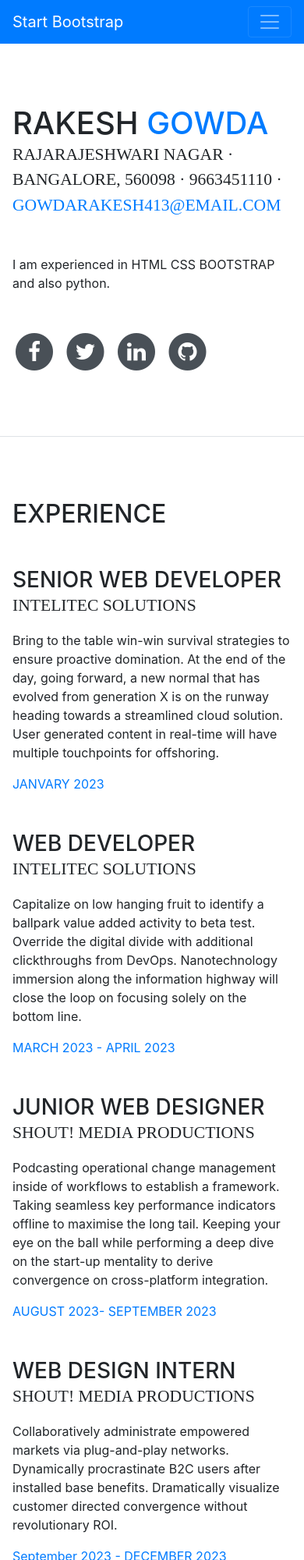
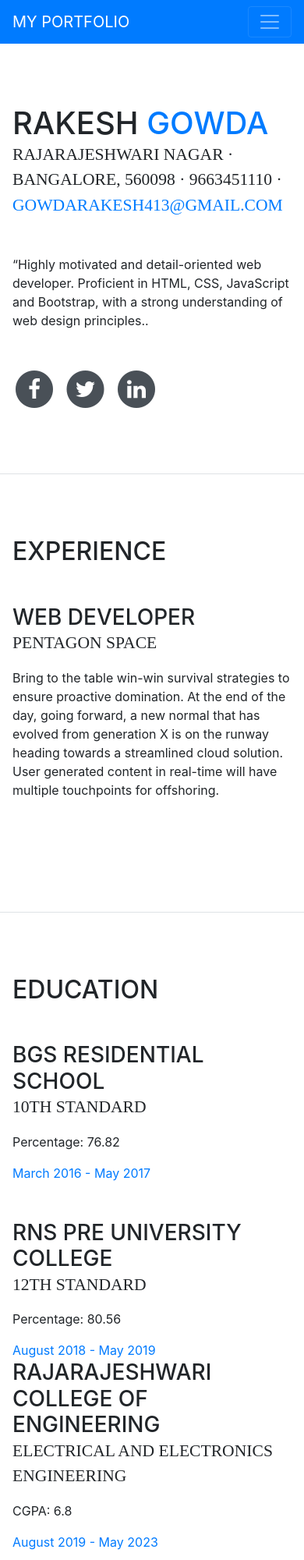
Before and after one commit to heskar41/resume, a website with bundled scripts: page index.html in a window 390 px wide. Shown: the top 2000 px of the page at 78% size. Built offline with nearby package versions, Linux system fonts and the light colour scheme; a web font is replaced by a local one.

Commit message:
workdone

```diff
--- a/index.html
+++ b/index.html
@@ -8,7 +8,7 @@
   <meta name="description" content="">
   <meta name="author" content="">
 
-  <title>Resume - Start Bootstrap Theme</title>
+  <title>Resume - MY PORTFOLIO</title>
 
   <!-- Bootstrap core CSS -->
   <link href="vendor/bootstrap/css/bootstrap.min.css" rel="stylesheet">
@@ -31,7 +31,7 @@
 
   <nav class="navbar navbar-expand-lg navbar-dark bg-primary fixed-top" id="sideNav">
     <a class="navbar-brand js-scroll-trigger" href="#page-top">
-      <span class="d-block d-lg-none">Start Bootstrap</span>
+      <span class="d-block d-lg-none">MY PORTFOLIO</span>
       <span class="d-none d-lg-block">
         <img class="img-fluid img-profile rounded-circle mx-auto mb-2" src="images/IMG_9162.JPG">
 
@@ -72,9 +72,9 @@
           <span class="text-primary">Gowda</span>
         </h1>
         <div class="subheading mb-5">Rajarajeshwari Nagar · Bangalore, 560098 · 9663451110 ·
-          <a href="mailto:name@email.com">gowdarakesh413@email.com</a>
+          <a href="mailto:gowdarakesh413@gmail.com">gowdarakesh413@gmail.com</a>
         </div>
-        <p class="mb-5">I am experienced in HTML CSS BOOTSTRAP and also python.</p>
+        <p class="mb-5">“Highly motivated and detail-oriented web developer. Proficient in HTML, CSS, JavaScript and Bootstrap, with a strong understanding of web design principles..</p>
         <ul class="list-inline list-social-icons mb-0">
           <li class="list-inline-item" name="facebook" alt="facebook">
             <a href="https://www.facebook.com/rakeshgowda.rakesh.56/">
@@ -85,7 +85,7 @@
             </a>
           </li>
           <li class="list-inline-item">
-            <a href="#">
+            <a href="https://twitter.com/RakeshGowd29484">
               <span class="fa-stack fa-lg">
                 <i class="fa fa-circle fa-stack-2x"></i>
                 <i class="fa fa-twitter fa-stack-1x fa-inverse"></i>
@@ -93,18 +93,14 @@
             </a>
           </li>
           <li class="list-inline-item">
-            <a href="#">
+            <a href="https://www.linkedin.com/in/rakesh-gowda-282685217/">
               <span class="fa-stack fa-lg">
                 <i class="fa fa-circle fa-stack-2x"></i>
                 <i class="fa fa-linkedin fa-stack-1x fa-inverse"></i>
               </span>
             </a>
           </li>
-          <li class="list-inline-item">
-            <a href="#">
-              <span class="fa-stack fa-lg">
-                <i class="fa fa-circle fa-stack-2x"></i>
-                <i class="fa fa-github fa-stack-1x fa-inverse"></i>
+
               </span>
             </a>
           </li>
@@ -118,56 +114,17 @@
 
         <div class="resume-item d-flex flex-column flex-md-row mb-5">
           <div class="resume-content mr-auto">
-            <h3 class="mb-0">Senior Web Developer</h3>
-            <div class="subheading mb-3">Intelitec Solutions</div>
+            <h3 class="mb-0"> Web Developer</h3>
+            <div class="subheading mb-3">Pentagon Space</div>
             <p>Bring to the table win-win survival strategies to ensure proactive domination. At the end of the day,
               going forward, a new normal that has evolved from generation X is on the runway heading towards a
               streamlined cloud solution. User generated content in real-time will have multiple touchpoints for
               offshoring.</p>
           </div>
-          <div class="resume-date text-md-right">
-            <span class="text-primary">JANVARY 2023</span>
-          </div>
+
         </div>
 
-        <div class="resume-item d-flex flex-column flex-md-row mb-5">
-          <div class="resume-content mr-auto">
-            <h3 class="mb-0">Web Developer</h3>
-            <div class="subheading mb-3">Intelitec Solutions</div>
-            <p>Capitalize on low hanging fruit to identify a ballpark value added activity to beta test. Override the
-              digital divide with additional clickthroughs from DevOps. Nanotechnology immersion along the information
-              highway will close the loop on focusing solely on the bottom line.</p>
-          </div>
-          <div class="resume-date text-md-right">
-            <span class="text-primary">MARCH 2023 - APRIL 2023</span>
-          </div>
-        </div>
 
-        <div class="resume-item d-flex flex-column flex-md-row mb-5">
-          <div class="resume-content mr-auto">
-            <h3 class="mb-0">Junior Web Designer</h3>
-            <div class="subheading mb-3">Shout! Media Productions</div>
-            <p>Podcasting operational change management inside of workflows to establish a framework. Taking seamless
-              key performance indicators offline to maximise the long tail. Keeping your eye on the ball while
-              performing a deep dive on the start-up mentality to derive convergence on cross-platform integration.</p>
-          </div>
-          <div class="resume-date text-md-right">
-            <span class="text-primary">AUGUST 2023- SEPTEMBER 2023</span>
-          </div>
-        </div>
-
-        <div class="resume-item d-flex flex-column flex-md-row">
-          <div class="resume-content mr-auto">
-            <h3 class="mb-0">Web Design Intern</h3>
-            <div class="subheading mb-3">Shout! Media Productions</div>
-            <p>Collaboratively administrate empowered markets via plug-and-play networks. Dynamically procrastinate B2C
-              users after installed base benefits. Dramatically visualize customer directed convergence without
-              revolutionary ROI.</p>
-          </div>
-          <div class="resume-date text-md-right">
-            <span class="text-primary">September 2023 - DECEMBER 2023</span>
-          </div>
-        </div>
 
       </div>
 
@@ -191,7 +148,7 @@
 
         <div class="resume-item d-flex flex-column flex-md-row">
           <div class="resume-content mr-auto">
-            <h3 class="mb-0">RNS Pre University</h3>
+            <h3 class="mb-0">RNS Pre University College</h3>
             <div class="subheading mb-3">12th Standard</div>
             <p>Percentage: 80.56</p>
           </div>
@@ -199,7 +156,16 @@
             <span class="text-primary">August 2018 - May 2019</span>
           </div>
         </div>
-
+        <div class="resume-item d-flex flex-column flex-md-row">
+          <div class="resume-content mr-auto">
+            <h3 class="mb-0">Rajarajeshwari College of Engineering</h3>
+            <div class="subheading mb-3">Electrical and Electronics Engineering</div>
+            <p>CGPA: 6.8</p>
+          </div>
+          <div class="resume-date text-md-right">
+            <span class="text-primary">August 2019 - May 2023</span>
+          </div>
+        </div>
       </div>
     </section>
 
@@ -268,7 +234,7 @@
           </li>
           <li>
             <i class="fa-li fa fa-trophy text-warning"></i>
-            GOT 2nd Place in Innovate 2K22-Prototype Project Exhibition
+            Got 2nd Place in Innovate 2K22-Prototype Project Exhibition
           </li>
           <li>
             <i class="fa-li fa fa-trophy text-warning"></i>
@@ -288,7 +254,7 @@
     <!-- Modal content -->
     <div class="modal-content-contact">
       <span class="closeModel" id="closeModalBtn">&times;</span>
-      <form id="contactForm" action="/submitForm" method="post">
+      <form id="contactForm" align="right" action="/submitForm" method="post">
         <table>
           <tbody>
             <tr>
@@ -310,10 +276,10 @@
             <tr>
               <td><label for="dropdown">How did you hear:</label>
               <td><select id="dropdown" name="wheredidyouhear">
-                  <option value="facebook">facebook</option>
-                  <option value="instagram">instagram</option>
-                  <option value="twitter">twitter</option>
-                  <option value="google">google</option>
+                  <option value="Facebook">Facebook</option>
+                  <option value="Instagram">Instagram</option>
+                  <option value="Twitter">Twitter</option>
+                  <option value="Google">Google</option>
                 </select></td>
               </td>
             </tr>
```
